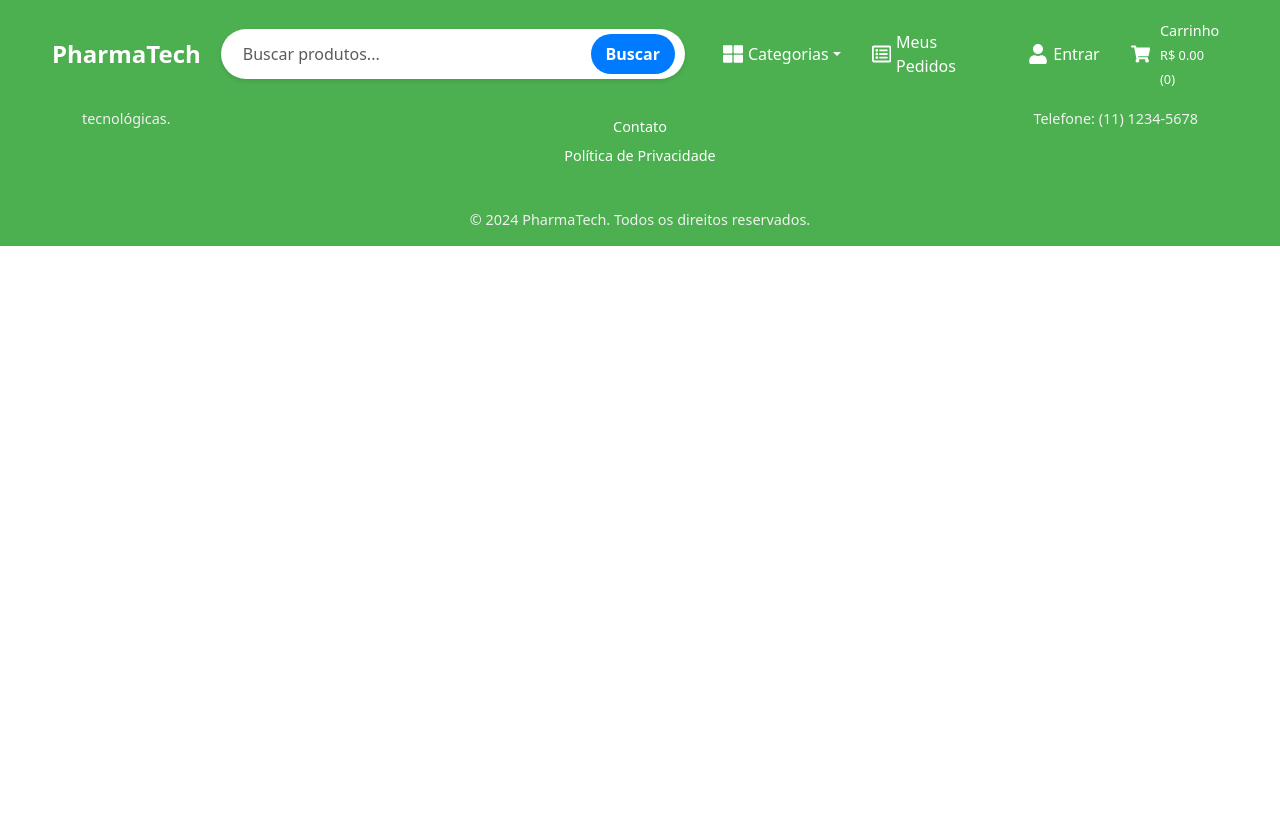
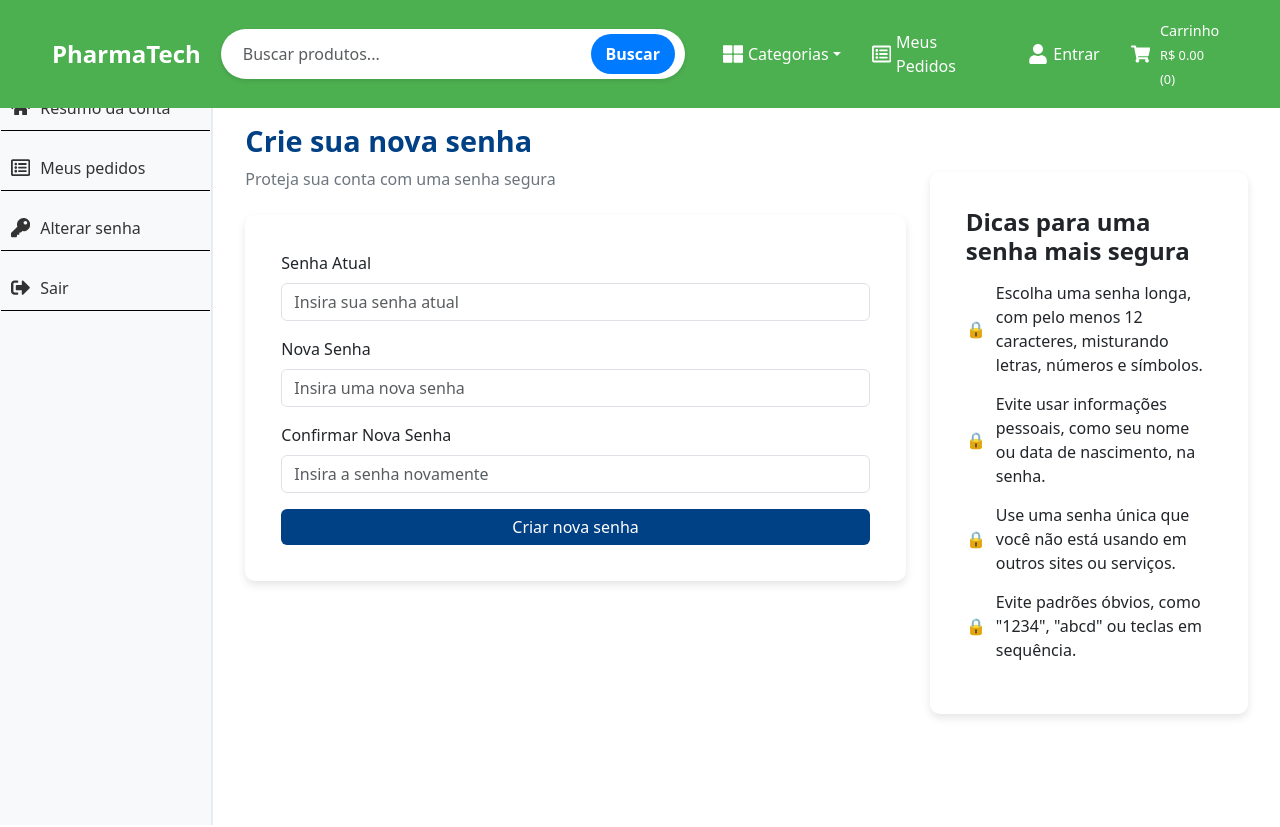
Before and after one commit to KayckRossi/ProjetoIntegrador-PharmaTech, a React (Create React App) app: page /alterar-senha in a window 1280 px wide. Shown: the top 827 px of the page. Before the commit the page ends 800 px from the top, so only its background shows below. Built offline with nearby package versions, Linux system fonts and the light colour scheme.

Commit message:
subindo mudanças

```diff
--- a/package.json
+++ b/package.json
@@ -14,6 +14,8 @@
     "react-router-dom": "^6.28.0",
     "react-scripts": "5.0.1",
     "sass": "^1.80.6",
+    "sweetalert2": "^11.14.5",
+    "sweetalert2-react-content": "^5.0.7",
     "web-vitals": "^2.1.4"
   },
   "scripts": {
--- a/src/App.js
+++ b/src/App.js
@@ -1,17 +1,18 @@
 import React from 'react';
 import { Route, BrowserRouter as Router, Routes } from 'react-router-dom';
+import CategoriaProdutos from './components/CategoriaProdutos';
 import Footer from './components/Footer';
 import Header from './components/Header';
+import SearchResults from './components/SearchResults';
 import { AuthProvider } from './context/AuthContext';
 import { CartProvider } from './context/CartContext';
 import AccountSummary from './pages/AccountSummary';
+import AlterarSenhaPage from './pages/AlterarSenhaPage';
 import CadastroPage from './pages/CadastroPage';
+import CheckoutPage from './pages/CheckoutPage';
 import { default as HomePage } from './pages/HomePage';
 import LoginPage from './pages/LoginPage';
 import MeusPedidos from './pages/MeusPedidosPage';
-import SearchResults from './components/SearchResults';
-import CategoriaProdutos from './components/CategoriaProdutos';
-import CheckoutPage from './pages/CheckoutPage';
 function App() {
   return (
     <AuthProvider>
@@ -27,6 +28,7 @@ function App() {
             <Route path="/cadastro" element={<CadastroPage />} />
             <Route path="/resumo" element={<AccountSummary />} />
             <Route path="/meus-pedidos" element={<MeusPedidos />} />
+            <Route path="/alterar-senha" element={<AlterarSenhaPage />} />
             <Route path="/buscar/:term" element={<SearchResults />}></Route>
             <Route path="/categoria/:categoria" element={<CategoriaProdutos />} />
             <Route path="/checkout/cart" element={<CheckoutPage />} />
--- a/src/assets/styles/AccountSidebar.scss
+++ b/src/assets/styles/AccountSidebar.scss
@@ -3,7 +3,7 @@
   height: calc(100vh - 60px); /* Encostando o menu no topo */
   padding: 1px; /* Reduzindo o padding para diminuir a largura da sidebar */
   border-right: 1px solid #e9ecef;
-  margin-top: 0; /* Removendo o espaço para evitar o header fixo */
+  margin-top: 25px; /* Removendo o espaço para evitar o header fixo */
 }
 
 .account-sidebar .nav-item {
--- /dev/null
+++ b/src/assets/styles/AlterarSenhaPage.scss
@@ -0,0 +1,79 @@
+.alterar-senha-container {
+  display: flex;
+}
+
+.alterar-senha-content {
+  padding: 30px;
+}
+
+.alterar-senha-title {
+  font-weight: bold;
+  font-size: 1.8em;
+  color: #004085; // Cor padrão do projeto
+}
+
+.alterar-senha-subtitle {
+  color: #6c757d;
+  margin-bottom: 1.5rem;
+}
+
+.alterar-senha-card {
+  padding: 20px;
+  border-radius: 10px;
+  box-shadow: 0 4px 8px rgba(0, 0, 0, 0.1);
+  border: none;
+}
+
+.alterar-senha-btn {
+  background-color: #004085; // Cor padrão do projeto
+  border: none;
+
+  &:hover {
+    background-color: #003366; // Tom mais escuro ao passar o mouse
+  }
+}
+
+.voltar-link {
+  color: #004085; // Cor padrão do projeto
+  text-decoration: none;
+
+  &:hover {
+    text-decoration: underline;
+  }
+}
+
+.dicas-senha-col {
+  display: flex;
+  justify-content: center;
+  align-items: center;
+}
+
+.dicas-senha-card {
+  width: 100%;
+  padding: 20px;
+  border-radius: 10px;
+  box-shadow: 0 4px 8px rgba(0, 0, 0, 0.1);
+  border: none;
+}
+
+.dicas-senha-title {
+  font-size: 1.5em;
+  font-weight: bold;
+  margin-bottom: 15px;
+}
+
+.dicas-senha-list {
+  list-style: none;
+  padding-left: 0;
+
+  li {
+    display: flex;
+    align-items: center;
+    margin-bottom: 15px;
+
+    &:before {
+      content: '🔒';
+      margin-right: 10px;
+    }
+  }
+}
--- a/src/components/Header.jsx
+++ b/src/components/Header.jsx
@@ -1,28 +1,29 @@
-import { useNavigate } from 'react-router-dom';
-import React, { useState, useContext } from 'react';
+// src/components/Header.jsx
+import React, { useContext, useState } from 'react';
 import { Button, Container, Form, FormControl, Nav, Navbar, NavDropdown } from 'react-bootstrap';
 import { FaRegListAlt, FaShoppingCart, FaThLarge, FaUser } from 'react-icons/fa';
+import { useNavigate } from 'react-router-dom';
 import '../assets/styles/Header.scss';
+import { useAuth } from '../context/AuthContext'; // Importar AuthContext
+import { CartContext } from '../context/CartContext'; // Importar CartContext
 import CartOffcanvas from './CartOffCanvas';
 import LoginOffcanvas from './LoginOffcanvas';
-import { CartContext } from '../context/CartContext'; // Importe o contexto do carrinho
 
 function Header() {
   const [showLoginOffcanvas, setShowLoginOffcanvas] = useState(false);
   const [showCartOffcanvas, setShowCartOffcanvas] = useState(false);
-  const [searchTerm, setSearchTerm] = useState("");
-
-  const { cartItems, calculateSubtotal } = useContext(CartContext); // Pegue os itens e subtotal do contexto
+  const { user, isAuthenticated } = useAuth(); // Obter os dados do usuário e autenticação
+  const { cartItems, calculateSubtotal } = useContext(CartContext); // Obter itens do carrinho e subtotal
   const navigate = useNavigate();
 
-  // Funções para controle do Offcanvas
+  // Funções para abrir e fechar os Offcanvas
   const handleLoginOffcanvasShow = () => setShowLoginOffcanvas(true);
   const handleLoginOffcanvasClose = () => setShowLoginOffcanvas(false);
-
   const handleCartOffcanvasShow = () => setShowCartOffcanvas(true);
   const handleCartOffcanvasClose = () => setShowCartOffcanvas(false);
 
   // Função para buscar produtos
+  const [searchTerm, setSearchTerm] = useState("");
   const handleSearch = () => {
     if (searchTerm) {
       navigate(`/buscar/${searchTerm}`);
@@ -36,7 +37,6 @@ function Header() {
     <>
       <Navbar expand="md" className="navbar-custom fixed-top">
         <Container fluid className="navbar-container">
-          {/* Logo da Farmácia */}
           <Navbar.Brand href="/" className="navbar-brand">
             PharmaTech
           </Navbar.Brand>
@@ -54,35 +54,56 @@ function Header() {
             <Button variant="outline-success" onClick={handleSearch}>Buscar</Button>
           </Form>
 
-          {/* Navegação e Ícones */}
           <Nav className="nav-icons">
             {/* Dropdown Categorias */}
-            <NavDropdown title={<><FaThLarge className="nav-icon" /> Categorias</>} id="nav-dropdown" className="nav-item">
-              <NavDropdown.Item onClick={() => navigate(`/categoria/saude`)}>Saúde</NavDropdown.Item>
-              <NavDropdown.Item onClick={() => navigate(`/categoria/beleza`)}>Beleza</NavDropdown.Item>
-              <NavDropdown.Item onClick={() => navigate(`/categoria/medicamentos`)}>Medicamentos</NavDropdown.Item>
+            <NavDropdown
+              title={
+                <>
+                  <FaThLarge className="nav-icon" /> Categorias
+                </>
+              }
+              id="nav-dropdown"
+            >
+              <NavDropdown.Item onClick={() => navigate('/categoria/saude')}>
+                Saúde
+              </NavDropdown.Item>
+              <NavDropdown.Item onClick={() => navigate('/categoria/beleza')}>
+                Beleza
+              </NavDropdown.Item>
             </NavDropdown>
 
-            {/* Link Meus Pedidos */}
-            <Nav.Link href="/meus-pedidos" className="nav-item">
+            {/* Meus Pedidos */}
+            <Nav.Link href="/meus-pedidos">
               <FaRegListAlt className="nav-icon" />
-              <span>Meus Pedidos</span>
+              Meus Pedidos
             </Nav.Link>
 
-            {/* Login */}
-            <Nav.Link as="div" className="nav-item" onClick={handleLoginOffcanvasShow} style={{ cursor: 'pointer' }}>
+            {/* Login - Exibir Nome do Usuário ou "Entrar" */}
+            <Nav.Link
+              as="div"
+              className="nav-item"
+              onClick={!isAuthenticated ? handleLoginOffcanvasShow : null} // Abrir login apenas se não estiver autenticado
+              style={{ cursor: 'pointer' }}
+            >
               <FaUser className="nav-icon" />
-              <span>Entrar</span>
+              <span>{isAuthenticated ? user?.nome : 'Entrar'}</span>
             </Nav.Link>
 
             {/* Carrinho */}
-            <Nav.Link as="div" className="nav-item" onClick={handleCartOffcanvasShow} style={{ cursor: 'pointer' }}>
+            <Nav.Link
+              as="div"
+              className="nav-item"
+              onClick={handleCartOffcanvasShow}
+              style={{ cursor: 'pointer' }}
+            >
               <div style={{ display: 'flex', alignItems: 'center' }}>
                 <FaShoppingCart className="nav-icon" />
                 <div style={{ marginLeft: '5px' }}>
                   <span style={{ fontSize: '0.9rem' }}>Carrinho</span>
                   <br />
-                  <span style={{ fontSize: '0.8rem' }}>R$ {calculateSubtotal().toFixed(2)} ({totalItems})</span>
+                  <span style={{ fontSize: '0.8rem' }}>
+                    R$ {calculateSubtotal().toFixed(2)} ({totalItems})
+                  </span>
                 </div>
               </div>
             </Nav.Link>
@@ -91,10 +112,16 @@ function Header() {
       </Navbar>
 
       {/* Login Offcanvas */}
-      <LoginOffcanvas show={showLoginOffcanvas} handleClose={handleLoginOffcanvasClose} />
+      <LoginOffcanvas
+        show={showLoginOffcanvas}
+        handleClose={handleLoginOffcanvasClose}
+      />
 
       {/* Cart Offcanvas */}
-      <CartOffcanvas show={showCartOffcanvas} handleClose={handleCartOffcanvasClose} />
+      <CartOffcanvas
+        show={showCartOffcanvas}
+        handleClose={handleCartOffcanvasClose}
+      />
     </>
   );
 }
--- /dev/null
+++ b/src/pages/AlterarSenhaPage.jsx
@@ -0,0 +1,130 @@
+// src/components/AlterarSenhaPage.jsx
+import React, { useState } from 'react';
+import { Button, Card, Col, Container, Form, Row } from 'react-bootstrap';
+import '../assets/styles/AlterarSenhaPage.scss';
+import AccountDashboard from '../components/AccountDashboard';
+
+function AlterarSenhaPage() {
+  const [formData, setFormData] = useState({
+    senhaAtual: '',
+    novaSenha: '',
+    confirmarSenha: '',
+  });
+  const [errors, setErrors] = useState({});
+
+  const handleInputChange = (e) => {
+    const { name, value } = e.target;
+    setFormData({ ...formData, [name]: value });
+  };
+
+  const validateForm = () => {
+    const newErrors = {};
+    if (!formData.senhaAtual) newErrors.senhaAtual = 'Preencha o campo Senha Atual';
+    if (!formData.novaSenha) newErrors.novaSenha = 'Preencha o campo Nova Senha';
+    if (formData.novaSenha !== formData.confirmarSenha) {
+      newErrors.confirmarSenha = 'As senhas não coincidem';
+    }
+    setErrors(newErrors);
+    return Object.keys(newErrors).length === 0;
+  };
+
+  const handleSubmit = (e) => {
+    e.preventDefault();
+    if (validateForm()) {
+      // Aqui vai a lógica para enviar a solicitação de alteração de senha
+      alert('Senha alterada com sucesso!');
+    }
+  };
+
+  return (
+    <AccountDashboard>
+      <Container className="alterar-senha-page mt-4">
+        <Row className="gx-4">
+          <Col lg={8}>
+            <h2 className="alterar-senha-title d-flex align-items-center">
+              Crie sua nova senha
+            </h2>
+            <p className="alterar-senha-subtitle">
+              Proteja sua conta com uma senha segura
+            </p>
+            <Card className="alterar-senha-card">
+              <Card.Body>
+                <Form onSubmit={handleSubmit}>
+                  {/* Campo Senha Atual */}
+                  <Form.Group controlId="formSenhaAtual" className="mb-3">
+                    <Form.Label>Senha Atual</Form.Label>
+                    <Form.Control
+                      type="password"
+                      name="senhaAtual"
+                      value={formData.senhaAtual}
+                      onChange={handleInputChange}
+                      placeholder="Insira sua senha atual"
+                      isInvalid={!!errors.senhaAtual}
+                    />
+                    <Form.Control.Feedback type="invalid">
+                      {errors.senhaAtual}
+                    </Form.Control.Feedback>
+                  </Form.Group>
+
+                  {/* Campo Nova Senha */}
+                  <Form.Group controlId="formNovaSenha" className="mb-3">
+                    <Form.Label>Nova Senha</Form.Label>
+                    <Form.Control
+                      type="password"
+                      name="novaSenha"
+                      value={formData.novaSenha}
+                      onChange={handleInputChange}
+                      placeholder="Insira uma nova senha"
+                      isInvalid={!!errors.novaSenha}
+                    />
+                    <Form.Control.Feedback type="invalid">
+                      {errors.novaSenha}
+                    </Form.Control.Feedback>
+                  </Form.Group>
+
+                  {/* Campo Confirmar Nova Senha */}
+                  <Form.Group controlId="formConfirmarSenha" className="mb-3">
+                    <Form.Label>Confirmar Nova Senha</Form.Label>
+                    <Form.Control
+                      type="password"
+                      name="confirmarSenha"
+                      value={formData.confirmarSenha}
+                      onChange={handleInputChange}
+                      placeholder="Insira a senha novamente"
+                      isInvalid={!!errors.confirmarSenha}
+                    />
+                    <Form.Control.Feedback type="invalid">
+                      {errors.confirmarSenha}
+                    </Form.Control.Feedback>
+                  </Form.Group>
+
+                  {/* Botão para Alterar Senha */}
+                  <Button variant="primary" type="submit" className="w-100 alterar-senha-btn">
+                    Criar nova senha
+                  </Button>
+                </Form>
+              </Card.Body>
+            </Card>
+          </Col>
+
+          {/* Coluna com Dicas para uma senha segura */}
+          <Col lg={4}>
+            <Card className="dicas-senha-card mt-5">
+              <Card.Body>
+                <h4 className="dicas-senha-title">Dicas para uma senha mais segura</h4>
+                <ul className="dicas-senha-list">
+                  <li>Escolha uma senha longa, com pelo menos 12 caracteres, misturando letras, números e símbolos.</li>
+                  <li>Evite usar informações pessoais, como seu nome ou data de nascimento, na senha.</li>
+                  <li>Use uma senha única que você não está usando em outros sites ou serviços.</li>
+                  <li>Evite padrões óbvios, como "1234", "abcd" ou teclas em sequência.</li>
+                </ul>
+              </Card.Body>
+            </Card>
+          </Col>
+        </Row>
+      </Container>
+    </AccountDashboard>
+  );
+}
+
+export default AlterarSenhaPage;
--- a/src/pages/LoginPage.jsx
+++ b/src/pages/LoginPage.jsx
@@ -1,10 +1,13 @@
 // src/components/LoginPage.jsx
-
 import React, { useState } from 'react';
 import { Button, Card, Container, Form } from 'react-bootstrap';
 import { useNavigate } from 'react-router-dom';
+import Swal from 'sweetalert2';
+import withReactContent from 'sweetalert2-react-content';
 import '../assets/styles/LoginPage.scss';
 import { useAuth } from '../context/AuthContext';
+
+const MySwal = withReactContent(Swal);
 
 function LoginPage() {
   const [formData, setFormData] = useState({
@@ -12,8 +15,7 @@ function LoginPage() {
     senha: '',
   });
 
-  const { login } = useAuth();
-
+  const { login } = useAuth(); // Hook para o login do AuthContext
   const [errors, setErrors] = useState({});
   const navigate = useNavigate();
 
@@ -46,40 +48,104 @@ function LoginPage() {
     }
 
     try {
-      const response = await fetch('http://localhost:8080/api/login', {
+      const response = await fetch('http://localhost:8080/api/auth/login', {
         method: 'POST',
         headers: {
           'Content-Type': 'application/json',
         },
         body: JSON.stringify({
-          email: formData.emailCpf.includes('@') ? formData.emailCpf : undefined,
-          cpf: !formData.emailCpf.includes('@') ? formData.emailCpf : undefined,
+          emailCpf: formData.emailCpf,
           senha: formData.senha,
         }),
       });
 
       if (response.ok) {
-        alert('Login bem-sucedido!');
-        navigate('/home'); // Navega para a página de home após login bem-sucedido
+        const data = await response.json();
+        login(data.user); // Salva os dados do usuário no AuthContext
+        Swal.fire({
+          icon: 'success',
+          title: 'Login bem-sucedido!',
+          confirmButtonColor: '#004085', // Cor padrão do projeto
+        });
+        navigate('/'); // Redireciona para a página inicial
       } else {
-        alert('Credenciais inválidas. Tente novamente.');
+        Swal.fire({
+          icon: 'error',
+          title: 'Credenciais inválidas',
+          text: 'Verifique o email/CPF e senha e tente novamente.',
+          confirmButtonColor: '#004085', // Cor padrão do projeto
+        });
       }
     } catch (error) {
       console.error('Erro ao autenticar usuário:', error);
-      alert('Erro ao autenticar usuário, tente novamente.');
+      Swal.fire({
+        icon: 'error',
+        title: 'Erro ao autenticar usuário',
+        text: 'Tente novamente.',
+        confirmButtonColor: '#004085', // Cor padrão do projeto
+      });
     }
+  };
+
+  const handleForgotPassword = () => {
+    MySwal.fire({
+      title: 'Recuperar Senha',
+      html: `
+        <div class="form-group mb-3">
+          <label for="cpf">Digite seu CPF:</label>
+          <input id="cpf" class="form-control" type="text">
+        </div>
+        <div class="form-group mb-3">
+          <label for="newPassword">Digite sua nova senha:</label>
+          <input id="newPassword" class="form-control" type="password">
+        </div>`,
+      showCancelButton: true,
+      confirmButtonText: 'Confirmar',
+      cancelButtonText: 'Cancelar',
+      confirmButtonColor: '#388e3c', // Cor padrão do projeto
+      preConfirm: () => {
+        const cpf = Swal.getPopup().querySelector('#cpf').value;
+        const newPassword = Swal.getPopup().querySelector('#newPassword').value;
+
+        if (!cpf || !newPassword) {
+          Swal.showValidationMessage('Todos os campos devem ser preenchidos');
+        } else {
+          // Lógica para enviar os dados e alterar a senha
+          return fetch('http://localhost:8080/api/auth/reset-password', {
+            method: 'POST',
+            headers: {
+              'Content-Type': 'application/json',
+            },
+            body: JSON.stringify({ cpf, newPassword }),
+          })
+            .then((response) => {
+              if (!response.ok) {
+                throw new Error(response.statusText);
+              }
+              return response.json();
+            })
+            .catch((error) => {
+              Swal.showValidationMessage(`Erro ao redefinir senha: ${error}`);
+            });
+        }
+      },
+    }).then((result) => {
+      if (result.isConfirmed) {
+        Swal.fire({
+          icon: 'success',
+          title: 'Senha redefinida com sucesso!',
+          confirmButtonColor: '#004085', // Cor padrão do projeto
+        });
+      }
+    });
   };
 
   return (
     <Container className="login-page">
-      {/* Título centralizado */}
       <h2 className="welcome-title">Seja bem-vindo</h2>
-
-      {/* Card de Login */}
       <Card className="login-card">
         <Card.Body>
           <Form onSubmit={handleSubmit}>
-            {/* Campo de Email ou CPF */}
             <Form.Group controlId="formEmailCpf" className="mb-3">
               <Form.Label>Email ou CPF</Form.Label>
               <Form.Control
@@ -95,7 +161,6 @@ function LoginPage() {
               </Form.Control.Feedback>
             </Form.Group>
 
-            {/* Campo de Senha */}
             <Form.Group controlId="formPassword" className="mb-3">
               <Form.Label>Senha</Form.Label>
               <Form.Control
@@ -111,14 +176,14 @@ function LoginPage() {
               </Form.Control.Feedback>
             </Form.Group>
 
-            {/* Botão de Login */}
             <Button variant="success" type="submit" className="w-100 mb-3">
               Login
             </Button>
 
-            {/* Link para "Esqueceu sua senha?" */}
             <div className="text-left">
-              <a href="/recuperar-senha" className="forgot-password-link">Esqueceu sua senha?</a>
+              <a href="#" className="forgot-password-link" onClick={handleForgotPassword}>
+                Esqueceu sua senha?
+              </a>
             </div>
           </Form>
         </Card.Body>
```
Also changed, not shown: src/context/AuthContext.jsx (+5 -5 lines), 1 other file (tests, documents, lock files or other folders).
